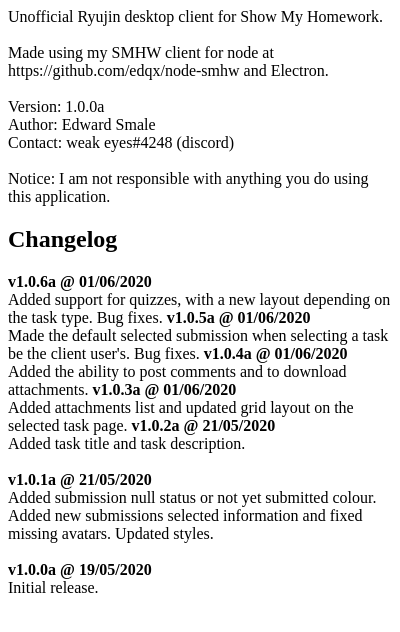
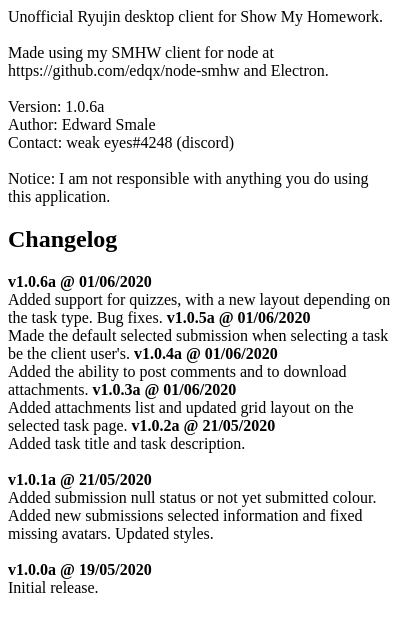
Before and after one commit to edqx/Ryujin-SMHW, an Electron app: page render/about.html in a window 400 px wide. Drawn offline with Linux system fonts and the light colour scheme.

Commit message:
Updated about.html and README.md

```diff
--- a/render/about.html
+++ b/render/about.html
@@ -8,7 +8,7 @@
             Unofficial Ryujin desktop client for Show My Homework.<br><br>
             Made using my SMHW client for node at https://github.com/edqx/node-smhw and Electron.<br><br>
 
-            Version: 1.0.0a<br>
+            Version: 1.0.6a<br>
             Author: Edward Smale<br>
             Contact: weak eyes#4248 (discord)<br><br>
             Notice: I am not responsible with anything you do using this application.
@@ -19,7 +19,7 @@
             Added support for quizzes, with a new layout depending on the task type. Bug fixes.
 
             <b>v1.0.5a @ 01/06/2020</b><br>
-            Made the default selected submission when selecting a task be the client user's. Bug fixes.
+            Made the default selected submission when selecting a task be the client user's.
 
             <b>v1.0.4a @ 01/06/2020</b><br>
             Added the ability to post comments and to download attachments.
```
Also changed, not shown: render/main.html (+1 -1 lines), README.md.
